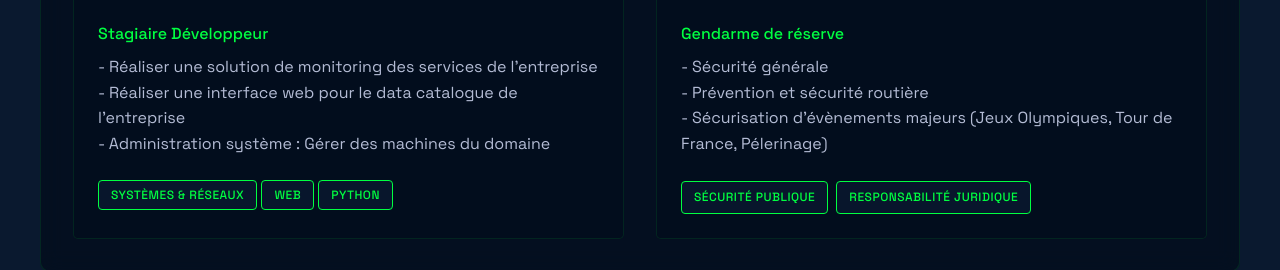
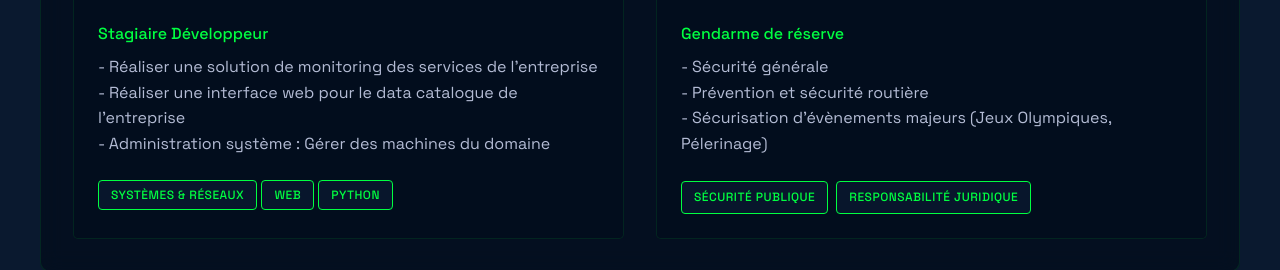
Before and after one commit to lmaoits/Portfolio_Cyber, a website: page index.html in a window 1280 px wide. Shown: the part 4301-4571 px from the top of the page. Drawn offline with Linux system fonts and the light colour scheme.

Commit message:
Update index.html

```diff
--- a/index.html
+++ b/index.html
@@ -193,7 +193,7 @@
                   <span class="experience-title">Gendarme de réserve</span>
                   <p>- Sécurité générale</p>
                   <p>- Prévention et sécurité routière</p>
-                  <p>- Sécurisation d'évènements majeurs (Jeux Olympiques, Tour de France, Pélerinage)</p>
+                  <p>- Sécurisation d'évènements majeurs (Jeux Olympiques, Pélerinage)</p>
                 </li>
               </ul>
               <div class="badges">
```
